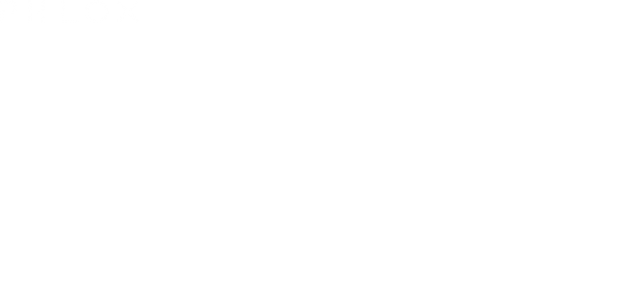
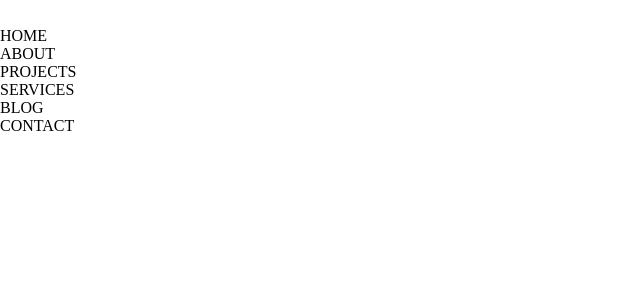
Before and after one commit to guglielmopiasenti/proj-html-vuejs, a Vue app: page / in a window 1280 px wide. Shown: the top 300 px of the page, without its empty margins (0-640 px from the left). Built offline with nearby package versions, Linux system fonts and the light colour scheme.

Commit message:
nav link created

```diff
--- a/src/assets/data/data.js
+++ b/src/assets/data/data.js
@@ -0,0 +1,12 @@
+// NAVBAR LINKS
+
+const NavLink = [
+  { link: "HOME" },
+  { link: "ABOUT" },
+  { link: "PROJECTS" },
+  { link: "SERVICES" },
+  { link: "BLOG" },
+  { link: "CONTACT" },
+];
+
+export { NavLink };
```
